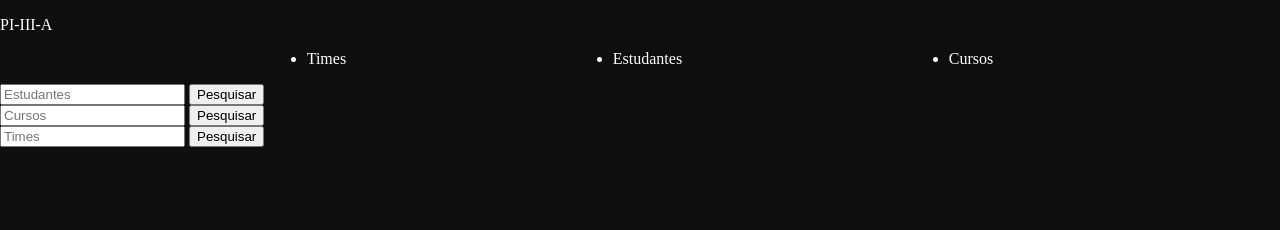
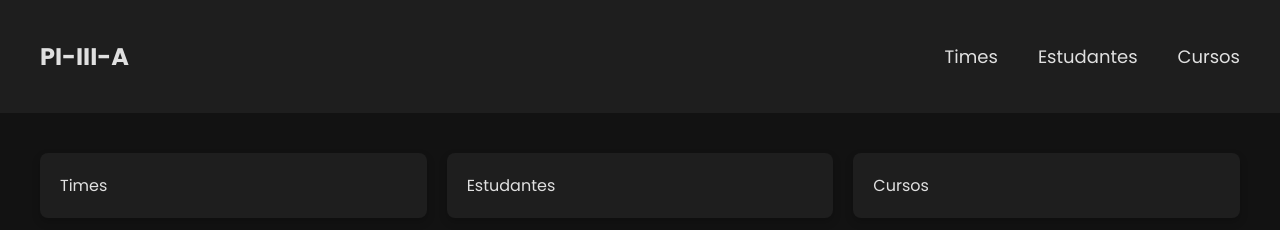
Before and after one commit to llopess/pi-iii-a, a website: page public/index.html in a window 1280 px wide. Drawn offline with Linux system fonts and the light colour scheme.

Commit message:
feat: add pages and update styles

```diff
--- a/public/index.html
+++ b/public/index.html
@@ -4,64 +4,48 @@
 <head>
     <meta charset="UTF-8">
     <meta name="viewport" content="width=device-width, initial-scale=1.0">
+    <link rel="stylesheet" href="./styles/style.css">
+    <link href="https://fonts.googleapis.com/css2?family=Poppins:wght@300;400;600;700&display=swap" rel="stylesheet">
     <title>PI-III-A</title>
 </head>
-<style>
-    body {
-        margin: 0;
-        background: #0f0f0f;
-        color: white;
-    }
-    .container {
-        width: calc(100vw - 20px)
-    }
-    ul {
-        display: flex;
-        justify-content: space-evenly;
-    }
-    ul > li {
-        text-decoration: none;
-    }
-</style>
+
 <body>
     <header class="container">
-        <p>PI-III-A</p>
-        <ul>
-            <li onclick="selectTab('teams')">Times</li>
-            <li onclick="selectTab('students')">Estudantes</li>
-            <li onclick="selectTab('courses')">Cursos</li>
+        <p class="logo"><a href="">PI-III-A</a></p>
+        <ul class="nav-menu">
+            <li><a href="./teams.html">Times</a></li>
+            <li><a href="./estudantes.html">Estudantes</a></li>
+            <li><a href="./cursos.html">Cursos</a></li>
         </ul>
     </header>
     <main>
-        <section id="students">
-            <label for="search"></label>
-            <input type="text" name="search" placeholder="Estudantes">
-            <button>Pesquisar</button>
+        <section>
+            <a href="./teams.html">
+                Times
+            </a>
         </section>
-
-        <section id="courses">
-            <label for="search"></label>
-            <input type="text" name="search" placeholder="Cursos">
-            <button>Pesquisar</button>
+        <section>
+            <a href="./estudantes.html">
+                Estudantes
+            </a>
         </section>
-
-        <section id="teams">
-            <label for="search"></label>
-            <input type="text" name="search" placeholder="Times">
-            <button>Pesquisar</button>
+        <section>
+            <a href="./cursos.html">
+                Cursos
+            </a>
         </section>
     </main>
 </body>
 <script>
     function selectTab(tab) {
-        console.log(" SELECTED TAB" , tab)
+        console.log(" SELECTED TAB", tab)
         const a = document.getElementsByTagName('section')
-        for(const i of a) {
-            if(i.id.toString() !== tab.toString()) {
-                console.log("IF" , i)
+        for (const i of a) {
+            if (i.id.toString() !== tab.toString()) {
+                console.log("IF", i)
                 i.setAttribute("hidden", "true")
             } else {
-                console.log("ELSE" , i)
+                console.log("ELSE", i)
                 i.removeAttribute("hidden")
                 i.setAttribute("color", "red")
             }
@@ -69,4 +53,5 @@
         console.log(a)
     }
 </script>
+
 </html>
--- /dev/null
+++ b/public/styles/style.css
@@ -0,0 +1,86 @@
+:root {
+    --color-bg-dark: #121212;         /* Fundo principal */
+    --color-bg-secondary: #1E1E1E;    /* Fundo secundário (ex: header) */
+    --color-text-primary: #E0E0E0;    /* Texto principal */
+    --color-text-secondary: #B0B0B0;  /* Texto secundário */
+    --color-accent: #FFB400;          /* Cor de destaque (botões, links) */
+    --color-accent-hover: #E0A000;    /* Cor de destaque ao passar o mouse */
+  }
+
+body {
+    margin: 0;
+    background-color: var(--color-bg-dark);
+    color: var(--color-text-primary);
+    font-family: 'Poppins', sans-serif;
+}
+
+header {
+    display: flex;
+    justify-content: space-between;
+    align-items: center;
+    padding: 15px 40px;
+    background-color: var(--color-bg-secondary);
+    color: var(--color-text-primary);
+  }
+
+  .logo {
+    font-size: 24px;
+    font-weight: bold;
+  }
+
+  .nav-menu {
+    display: flex;
+    gap: 40px; /* Espaçamento igual entre os itens */
+    list-style: none;
+    margin: 0;
+    padding: 0;
+  }
+
+  .nav-menu li {
+    display: flex;
+    cursor: pointer;
+  }
+
+  .nav-menu li {
+    text-decoration: none;
+    color: white;
+    font-size: 18px;
+    font-weight: 500;
+  }
+
+  .nav-menu li:hover {
+    color: var(--color-accent); /* Cor de destaque ao passar o mouse */
+  }
+
+  main {
+    display: grid;
+    grid-template-columns: 1fr; /* Uma coluna (empilhadas em telas menores) */
+    gap: 20px; /* Espaçamento entre as seções */
+    padding: 40px;
+    max-width: 1200px;
+    margin: 0 auto;
+  }
+
+  section {
+    background-color: var(--color-bg-secondary);
+    padding: 20px;
+    border-radius: 8px;
+    box-shadow: 0px 4px 8px rgba(0, 0, 0, 0.2);
+  }
+
+  /* Layout responsivo: em telas maiores, mostrar lado a lado */
+  @media (min-width: 768px) {
+    main {
+      grid-template-columns: repeat(3, 1fr); /* Três colunas */
+    }
+  }
+a {
+    text-decoration: none;
+    color: var(--color-text-primary)
+}
+  .selected-tab {
+    a {
+        text-decoration: none;
+        color: var(--color-accent);
+    }
+  }
```
Also changed, not shown: public/cursos.html (added, +20 -0 lines), public/estudantes.html (added, +20 -0 lines), public/teams.html (added, +23 -0 lines), src/domain/glossary.md (added, +12 -0 lines).
